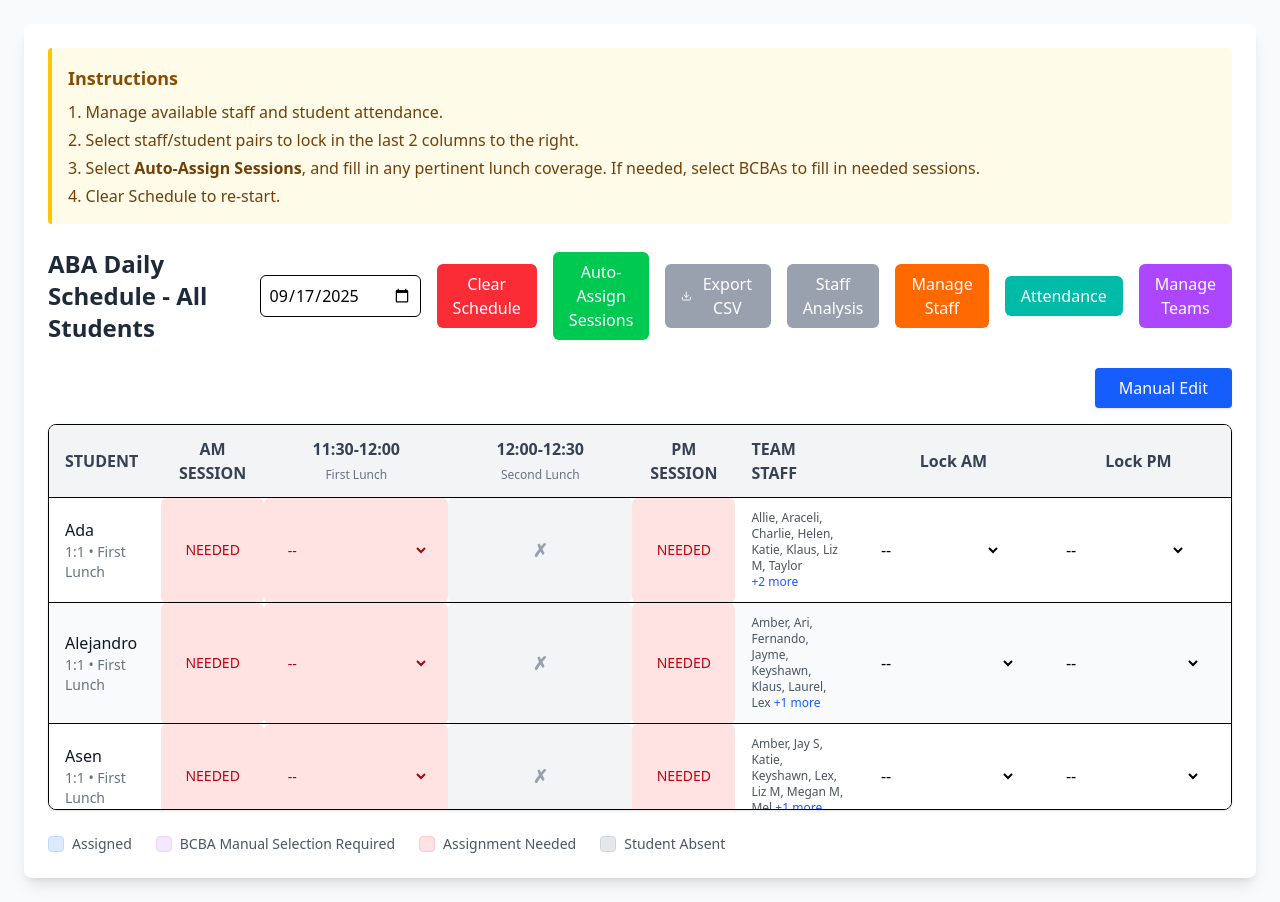
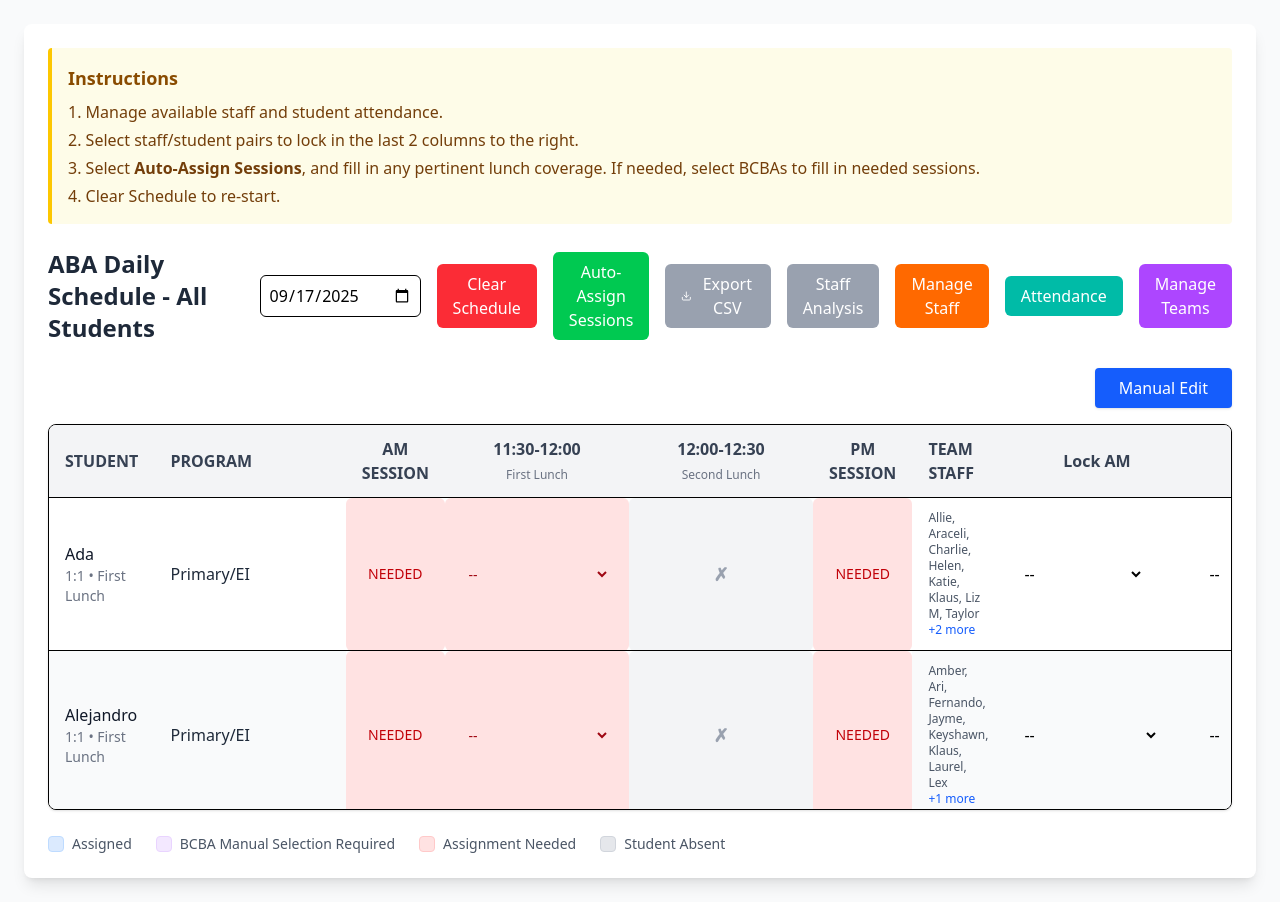
Before and after one commit to MLR3037/EvokeSchedule, a React (Vite) app: page / in a window 1280 px wide. Built offline with nearby package versions, Linux system fonts and the light colour scheme.

Commit message:
live protype v3

```diff
--- a/src/ABAScheduler.jsx
+++ b/src/ABAScheduler.jsx
@@ -505,33 +505,30 @@ const ABAScheduler = () => {
 
   // CSV Export Function
   const exportToCSV = () => {
-    if (schedule.length === 0) {
-      alert('No schedule data to export. Please run Auto-Assign first.');
+    if (students.length === 0) {
+      alert('No students to export.');
       return;
     }
 
     const headers = [
-      'Date',
       'Student Name',
-      'Student Ratio',
-      'Session Type',
-      'Time',
-      'Staff Name',
-      'Staff Role'
+      'Program',
+      'AM Session',
+      'First Lunch',
+      'Second Lunch',
+      'PM Session'
     ];
 
-    const rows = schedule.map(session => {
-      const student = students.find(s => s.id === session.studentId);
-      const staffMember = staff.find(s => s.id === session.staffId);
-
+    const todaySessions = getSessionsForDate();
+    const rows = students.map(student => {
+      const rowData = getStudentScheduleRow(student);
       return [
-        session.date,
-        student?.name || 'Unknown',
-        student?.ratio || 'Unknown',
-        session.sessionType,
-        session.time,
-        staffMember?.name || 'Unknown',
-        staffMember?.role || 'Unknown'
+        student.name,
+        getProgramForStudent(student),
+        rowData.amDisplay,
+        rowData.lunch1Display,
+        rowData.lunch2Display,
+        rowData.pmDisplay
       ];
     });
 
@@ -549,7 +546,7 @@ const ABAScheduler = () => {
     document.body.removeChild(link);
     window.URL.revokeObjectURL(url);
 
-    console.log(`Exported ${schedule.length} sessions to CSV for ${selectedDate}`);
+    console.log(`Exported ${students.length} students to CSV for ${selectedDate}`);
   };
 
   const checkThreeDayRule = (studentId, staffId, date) => {
@@ -1363,6 +1360,15 @@ const ABAScheduler = () => {
       pmClass: pmCell.class
     };
   };
+
+  // List of Primary/EI students (uppercase for comparison)
+const primaryStudents = new Set([
+  'ADA','ALEJANDRO','ASEN','AUSTIN','CALEB','CHARLES','ELIJAH','GABE','ISAAC','JOSEPH','JOSEPHINE','JUSTIN','LEVI','LOGAN','LYDIA','MATEO','MICHAEL','PETER','ROMAN','WENZDAY','REMI','KYMANI','ARIAN','VINNY','BAO','ADRIAN','CESAR','JAY','ELIAS','MILO'
+]);
+
+function getProgramForStudent(student) {
+  return primaryStudents.has(student.name.toUpperCase()) ? 'Primary/EI' : 'Secondary/Transition';
+}
 
   return (
     <div className="max-w-7xl mx-auto p-6 bg-gray-50 min-h-screen">
@@ -1571,6 +1577,7 @@ const ABAScheduler = () => {
                 <thead className="bg-gray-100 sticky top-0">
                   <tr>
                     <th className="px-4 py-3 text-left font-semibold text-gray-700">STUDENT</th>
+                    <th className="px-4 py-3 text-left font-semibold text-gray-700">PROGRAM</th>
                     <th className="px-4 py-3 text-center font-semibold text-gray-700">AM SESSION</th>
                     <th className="px-4 py-3 text-center font-semibold text-gray-700">11:30-12:00<br/><span className="text-xs font-normal text-gray-500">First Lunch</span></th>
                     <th className="px-4 py-3 text-center font-semibold text-gray-700">12:00-12:30<br/><span className="text-xs font-normal text-gray-500">Second Lunch</span></th>
@@ -1651,6 +1658,7 @@ const ABAScheduler = () => {
                               {student.ratio} • {student.lunchSchedule} Lunch
                             </div>
                           </td>
+                          <td className="px-4 py-3 text-left text-gray-800 font-medium">{getProgramForStudent(student)}</td>
                           {sessionTypesList.map(sessionType => (
                             <td key={sessionType} className="px-4 py-3 text-center text-sm font-medium rounded-md mx-1">
                               <select
@@ -1680,6 +1688,7 @@ const ABAScheduler = () => {
                               {student.ratio} • {student.lunchSchedule} Lunch
                             </div>
                           </td>
+                          <td className="px-4 py-3 text-left text-gray-800 font-medium">{getProgramForStudent(student)}</td>
                           <td className={`px-4 py-3 text-center text-sm font-medium rounded-md mx-1 ${rowData.amClass}`}>
                             {rowData.amDisplay}
                           </td>
@@ -1931,6 +1940,30 @@ const ABAScheduler = () => {
                     overflowX: 'hidden'
                   }}
                 >
+                  <div className="mb-6 p-4 bg-blue-50 border border-blue-200 rounded-lg">
+                    <h4 className="font-semibold text-blue-800 mb-2">Staff Summary</h4>
+                    <div className="grid grid-cols-2 md:grid-cols-3 lg:grid-cols-4 gap-3 text-sm">
+                      <div className="bg-white p-2 rounded border">
+                        <span className="font-medium">Total Staff:</span> {staff.length}
+                      </div>
+                      <div className="bg-white p-2 rounded border">
+                        <span className="font-medium text-green-700">Available:</span> {staff.filter(s => s.available).length}
+                      </div>
+                      <div className="bg-white p-2 rounded border">
+                        <span className="font-medium text-red-700">Unavailable:</span> {staff.filter(s => !s.available).length}
+                      </div>
+                      <div className="bg-white p-2 rounded border">
+                        <span className="font-medium text-purple-700">RBT:</span> {staff.filter(s => s.role === 'RBT').length}
+                      </div>
+                      <div className="bg-white p-2 rounded border">
+                        <span className="font-medium text-blue-700">BCBA:</span> {staff.filter(s => s.role === 'BCBA').length}
+                      </div>
+                      <div className="bg-white p-2 rounded border">
+                        <span className="font-medium text-indigo-700">BS:</span> {staff.filter(s => s.role === 'BS').length}
+                      </div>
+                    </div>
+                  </div>
+
                   <div className="grid grid-cols-1 sm:grid-cols-2 lg:grid-cols-3 gap-3 mb-6">
                     {staff.map(staffMember => (
                       <button
@@ -1951,30 +1984,6 @@ const ABAScheduler = () => {
                         </div>
                       </button>
                     ))}
-                  </div>
-
-                  <div className="p-4 bg-blue-50 rounded-lg mb-4">
-                    <h4 className="font-semibold text-blue-800 mb-3">Staff Summary</h4>
-                    <div className="grid grid-cols-2 md:grid-cols-3 lg:grid-cols-4 gap-3 text-sm">
-                      <div className="bg-white p-2 rounded border">
-                        <span className="font-medium">Total Staff:</span> {staff.length}
-                      </div>
-                      <div className="bg-white p-2 rounded border">
-                        <span className="font-medium text-green-700">Available:</span> {staff.filter(s => s.available).length}
-                      </div>
-                      <div className="bg-white p-2 rounded border">
-                        <span className="font-medium text-red-700">Unavailable:</span> {staff.filter(s => !s.available).length}
-                      </div>
-                      <div className="bg-white p-2 rounded border">
-                        <span className="font-medium text-purple-700">RBT:</span> {staff.filter(s => s.role === 'RBT').length}
-                      </div>
-                      <div className="bg-white p-2 rounded border">
-                        <span className="font-medium text-blue-700">BCBA:</span> {staff.filter(s => s.role === 'BCBA').length}
-                      </div>
-                      <div className="bg-white p-2 rounded border">
-                        <span className="font-medium text-indigo-700">BS:</span> {staff.filter(s => s.role === 'BS').length}
-                      </div>
-                    </div>
                   </div>
                 </div>
 
```
